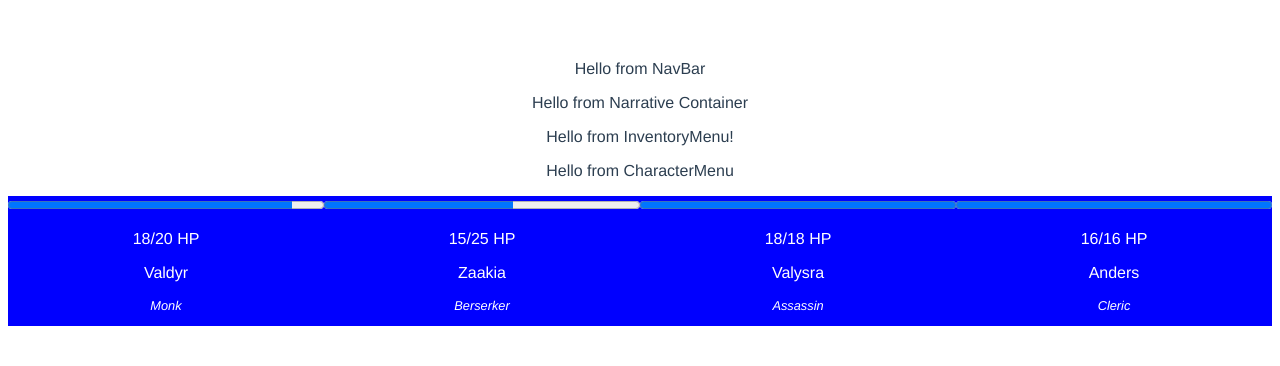
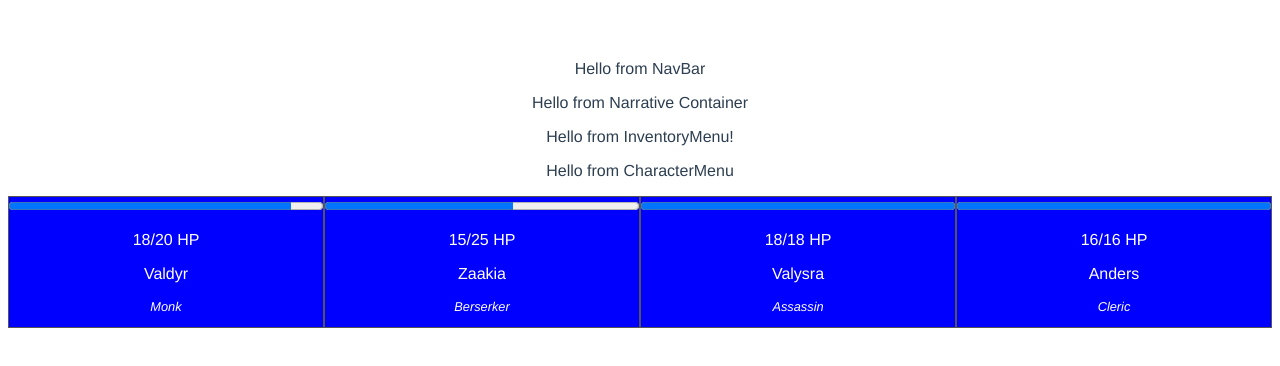
Before and after one commit to kshieldsDTS/vue-rpg, a Vue app: page / in a window 1280 px wide. Shown: the top 366 px of the page. Built offline with nearby package versions, Linux system fonts and the light colour scheme.

Commit message:
add border to PlayerStatusCard

```diff
--- a/src/components/PartyStatus.vue
+++ b/src/components/PartyStatus.vue
@@ -28,5 +28,6 @@ export default {
 }
 .character {
   flex-basis: 25%;
+  border: 1px solid #555;
 }
 </style>
```
